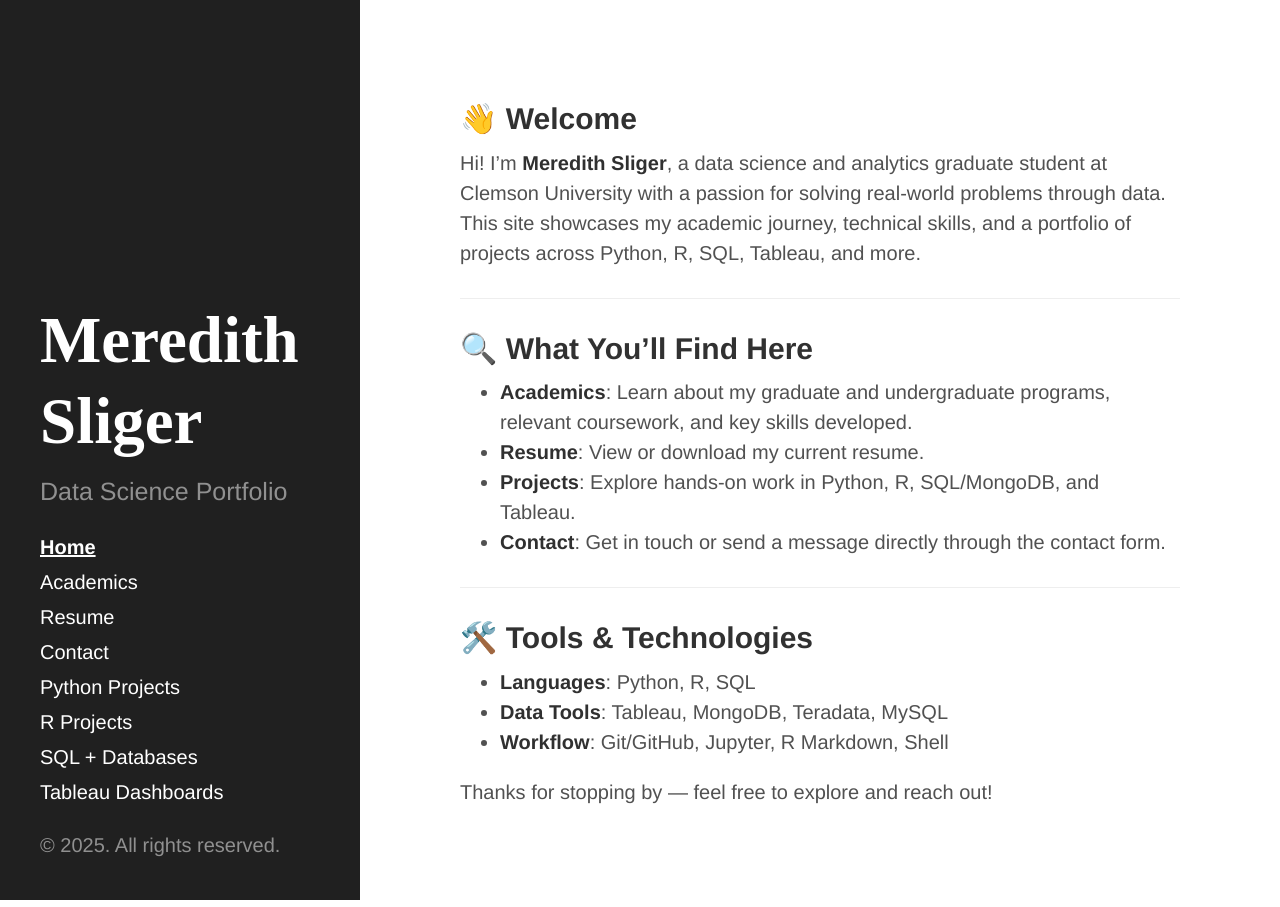
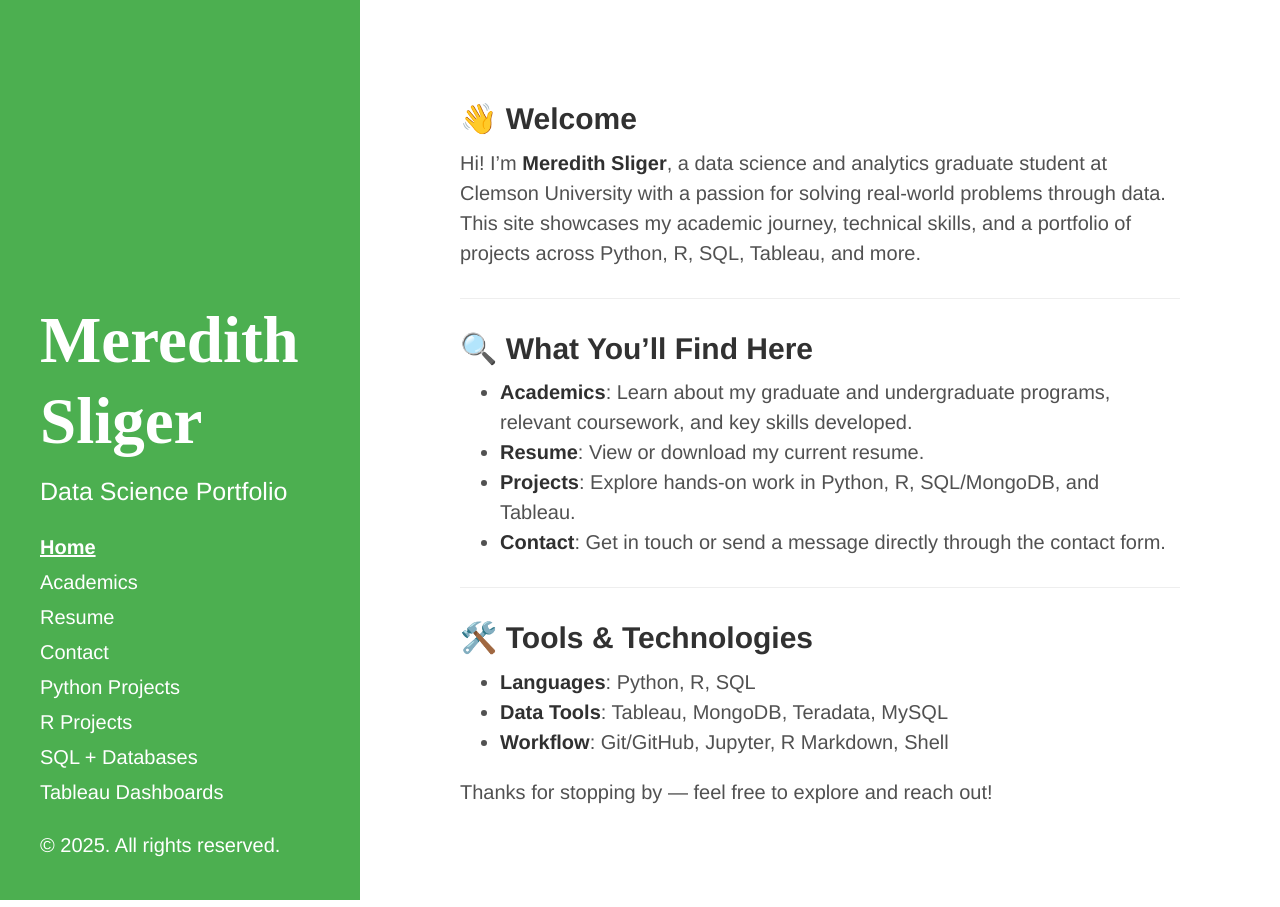
Before and after one commit to meredithsliger/meredithsliger.github.io, a Jekyll site: the page built from index.md, in a window 1280 px wide. Built offline with Jekyll 4.4.1, drawn with Linux system fonts in a browser that asks for light colours.

Commit message:
Update hyde.css

```diff
--- a/css/hyde.css
+++ b/css/hyde.css
@@ -56,9 +56,16 @@ html {
 .sidebar {
   text-align: center;
   padding: 2rem 1rem;
-  color: rgba(255,255,255,.5);
-  background-color: #202020;
+  color: white;
+  background-color: #4caf50;
 }
+.sidebar a {
+  color: white;
+}
+.sidebar a:hover {
+  color: #e8f5e9;
+}
+
 @media (min-width: 48em) {
   .sidebar {
     position: fixed;
```
